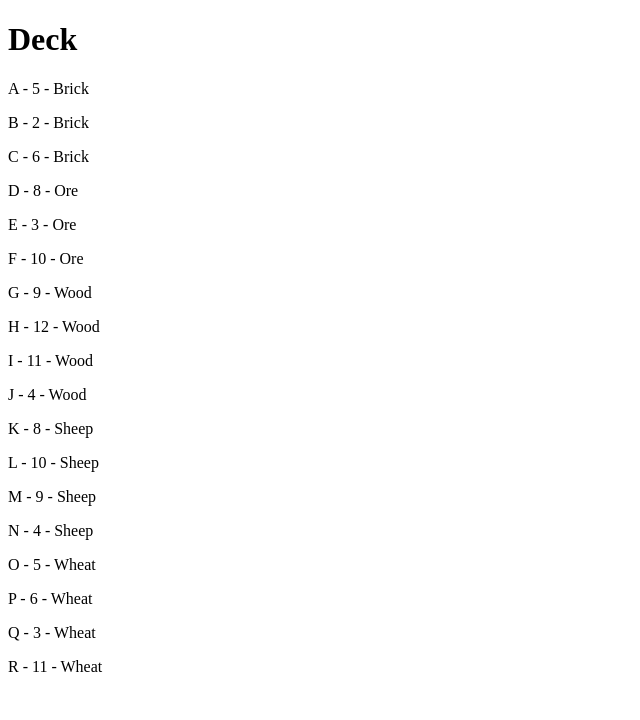
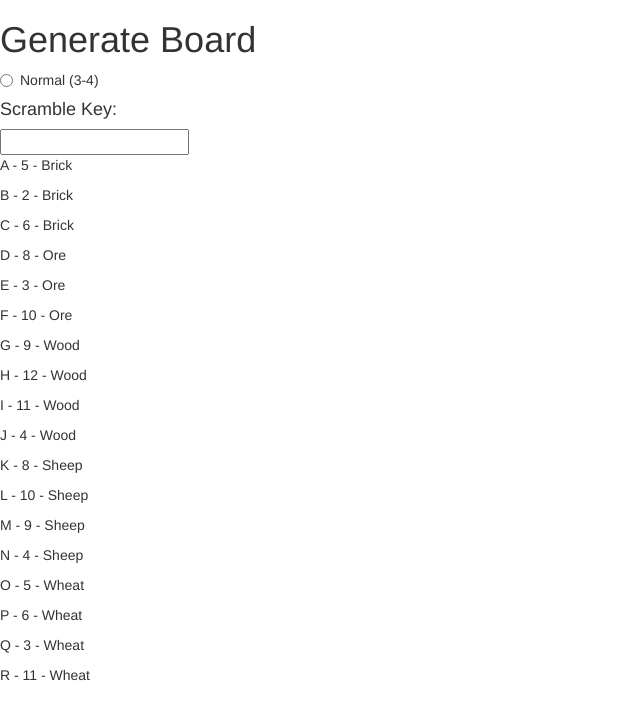
Before and after one commit to Schenng/CatanBoardGenerator, a plain HTML site: page generator.html in a window 1280 px wide. Shown: the whole page, without its empty margins (0-640 px from the left). Drawn offline with nearby package versions, Linux system fonts and the light colour scheme.

Commit message:
Bootstrap, Form (Scramble by key, Game Type)

```diff
--- a/generator.html
+++ b/generator.html
@@ -4,15 +4,27 @@
   <head>
     <title></title>
    	<script src="https://ajax.googleapis.com/ajax/libs/angularjs/1.5.7/angular.min.js"></script>
+   	<link rel="stylesheet" href="https://maxcdn.bootstrapcdn.com/bootstrap/3.3.7/css/bootstrap.min.css" integrity="sha384-BVYiiSIFeK1dGmJRAkycuHAHRg32OmUcww7on3RYdg4Va+PmSTsz/K68vbdEjh4u" crossorigin="anonymous">
+   	<link rel="stylesheet" href="https://maxcdn.bootstrapcdn.com/bootstrap/3.3.7/css/bootstrap-theme.min.css" integrity="sha384-rHyoN1iRsVXV4nD0JutlnGaslCJuC7uwjduW9SVrLvRYooPp2bWYgmgJQIXwl/Sp" crossorigin="anonymous">
+
 
   </head>
 
   <body ng-controller="MainController">
-    <h1>Deck</h1>
-    <p ng-repeat="(key,value) in normalTokens track by $index">
-    	{{key}} - {{value}} - {{deck[$index]}}
-    </p>
+  	<div>
+	    <h1>Generate Board</h1>
 
+	    <form>
+	    	<div class="radio">
+			  <label><input type="radio" name="normal">Normal (3-4)</label>
+			</div>
+		    <h4> Scramble Key: </h4><input type="text" ng-model="scrambleKey"></input>
+		</form>
+
+	    <p ng-repeat="(key,value) in normalTokens track by $index">
+	    	{{key}} - {{value}} - {{deck[$index]}}
+	    </p>
+	</div>
   </body>
 
 
```
